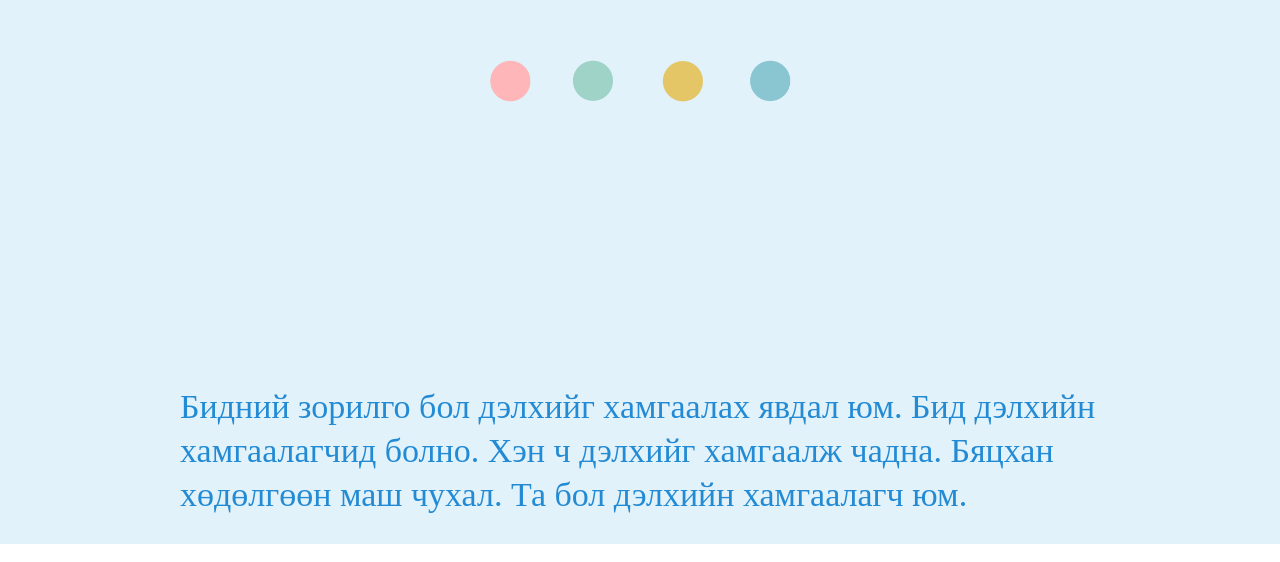
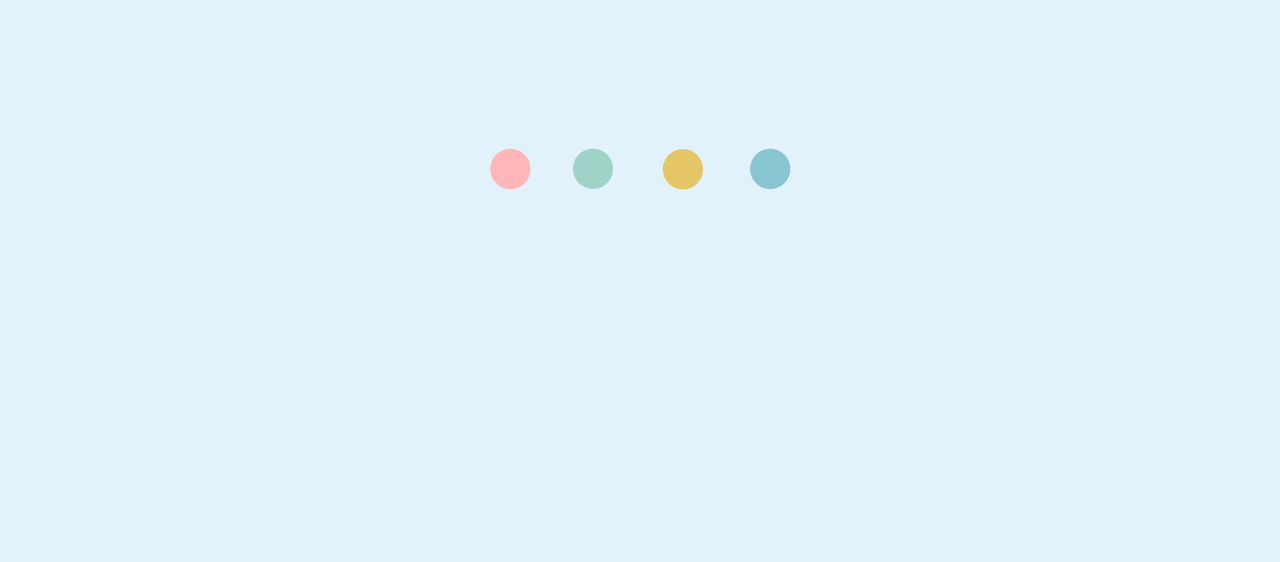
Before and after one commit to turboldthedev/HYPERS, a plain HTML site: page Tushig/loadingScreen.html in a window 1280 px wide. Shown: the part 256-818 px from the top of the page. Drawn offline with Linux system fonts and the light colour scheme.

Commit message:
fixed loading screen

```diff
--- a/Tushig/loadingScreen.css
+++ b/Tushig/loadingScreen.css
@@ -1,14 +1,8 @@
 body {
     margin: 0px;
     height: 100vh;
+    background-color: #E1F2FB;
  }
-.textcontainer {
-    width: 100%;
-    flex-grow: 1;
-    display: flex;
-    align-items: center;
-    justify-content: center;
-}
 .container {
     height: 100%;
     display: flex;
@@ -24,13 +18,3 @@ body {
     justify-content: center;
     align-items: center;
 }
-.Text {
-  font-family: 'Montserrat';
-  font-style: normal;
-  font-weight: 360;
-  font-size: 34px;
-  line-height: 44px;
-  color: #238AD4;
-  width: 920px;
-  height: 177px;
-}
--- a/Tushig/loadingScreen.html
+++ b/Tushig/loadingScreen.html
@@ -12,13 +12,6 @@
       <div class="loadingGif">
        <img src="loading.gif" style="height: 658px;">
       </div>
-      <div class="textcontainer">
-        <div class="Text">
-          Бидний зорилго бол дэлхийг хамгаалах явдал юм. Бид дэлхийн
-          хамгаалагчид болно. Хэн ч дэлхийг хамгаалж чадна. Бяцхан хөдөлгөөн маш
-          чухал. Та бол дэлхийн хамгаалагч юм.
-      </div>
-      </div>
     </div>
   </body>
 </html>
```
Also changed, not shown: 2 other files.
